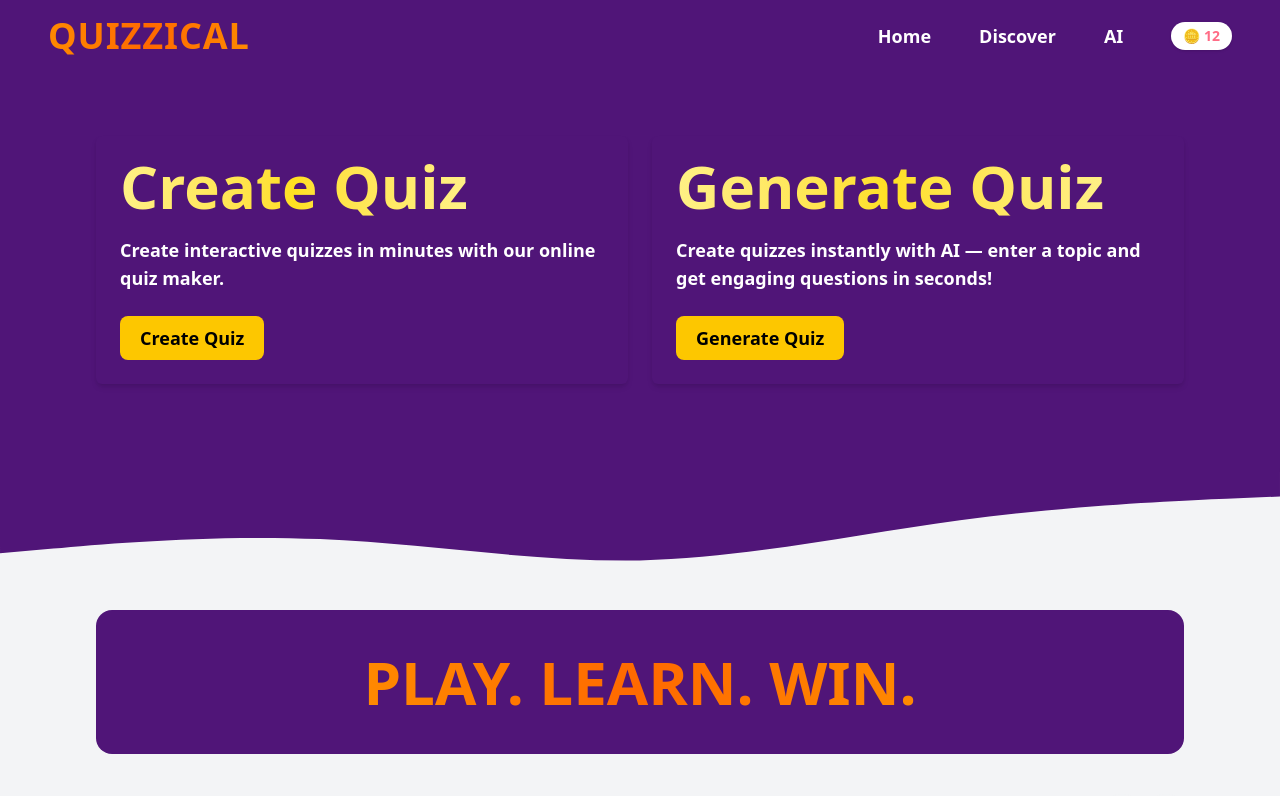
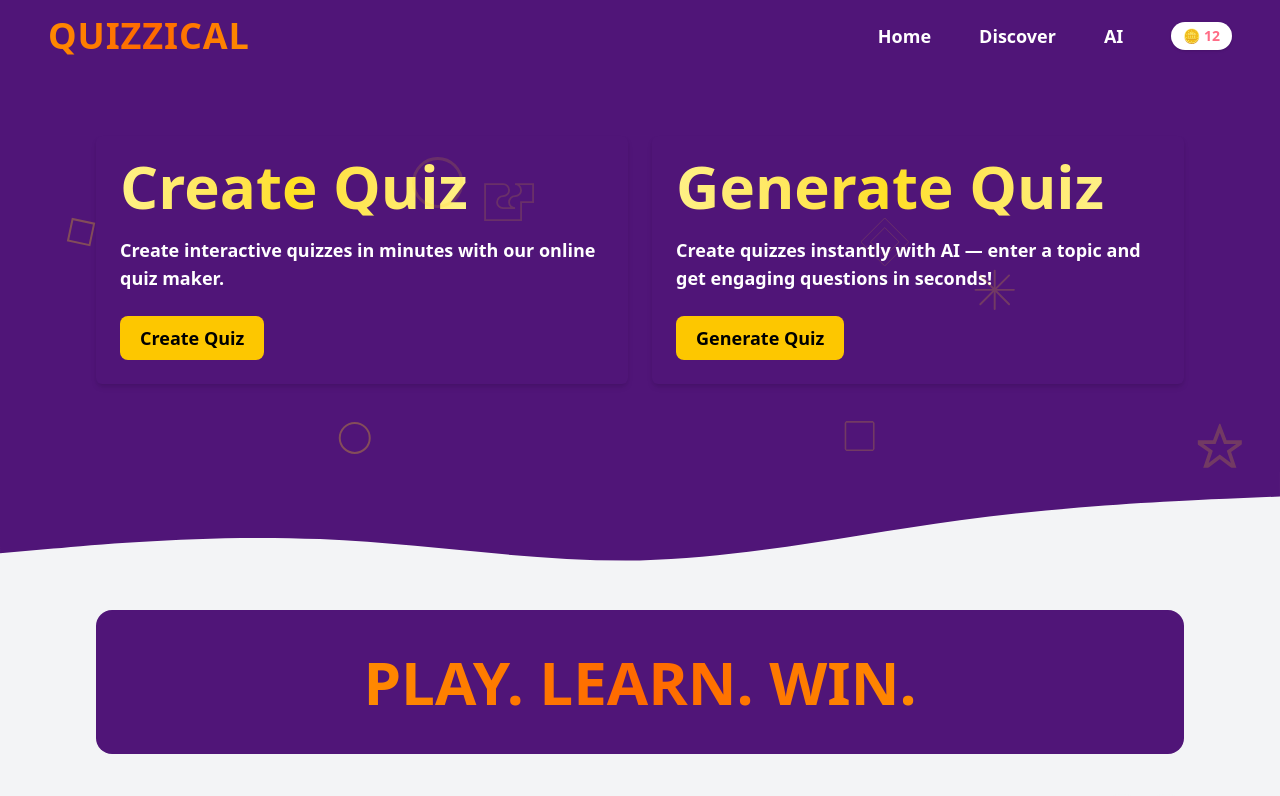
Before and after one commit to satyamAnand20/Quizzical, a React (Vite) app: page / in a window 1280 px wide. Shown: the top 796 px of the page. Built offline with nearby package versions, Linux system fonts and the light colour scheme.

Commit message:
added floating shapes in hero section.

```diff
--- /dev/null
+++ b/src/components/FloatingShapes.jsx
@@ -0,0 +1,187 @@
+import { motion } from "framer-motion";
+
+const shapeStroke = "#facc15"; // yellow-300
+
+const FloatingShapes = () => {
+  return (
+    <div className="absolute top-0 left-0 right-0 bottom-10 z-10 pointer-events-none">
+
+      {/* Circle */}
+      <motion.div
+        className="w-8 h-8 border-2 rounded-full absolute bottom-10 left-10 opacity-30"
+        style={{ borderColor: shapeStroke }}
+        animate={{ x: [0, 300], y: [0, 100] }}
+        transition={{
+          x: { duration: 6, repeat: Infinity, repeatType: "mirror", ease: "easeInOut" },
+          y: { duration: 4, repeat: Infinity, repeatType: "mirror", ease: "easeInOut" },
+        }}
+      />
+
+      {/* Square */}
+      <motion.div
+        className="w-6 h-6 border-2 absolute top-1/3 left-1/4 opacity-30 rotate-12"
+        style={{ borderColor: shapeStroke }}
+        animate={{ x: [0, -250], y: [0, 80] }}
+        transition={{
+          x: { duration: 5, repeat: Infinity, repeatType: "mirror", ease: "easeInOut" },
+          y: { duration: 6, repeat: Infinity, repeatType: "mirror", ease: "easeInOut" },
+        }}
+      />
+
+      {/* Diamond */}
+      <motion.div
+        className="absolute bottom-10 left-1/2 opacity-20 rotate-45"
+        animate={{ x: [0, 200], y: [0, -100] }}
+        transition={{
+          x: { duration: 7, repeat: Infinity, repeatType: "mirror", ease: "easeInOut" },
+          y: { duration: 5, repeat: Infinity, repeatType: "mirror", ease: "easeInOut" },
+        }}
+      >
+        <svg width="40" height="40" viewBox="0 0 100 100">
+          <polygon
+            points="50,0 100,50 50,100 0,50"
+            fill="none"
+            stroke={shapeStroke}
+            strokeWidth="4"
+          />
+        </svg>
+      </motion.div>
+
+      {/* Triangle */}
+      <motion.div
+        className="absolute top-1/4 right-1/4 opacity-25"
+        animate={{ x: [0, -300], y: [0, -150] }}
+        transition={{
+          x: { duration: 8, repeat: Infinity, repeatType: "mirror", ease: "easeInOut" },
+          y: { duration: 6, repeat: Infinity, repeatType: "mirror", ease: "easeInOut" },
+        }}
+      >
+        <svg width="48" height="48" viewBox="0 0 100 100">
+          <polygon
+            points="50,0 100,100 0,100"
+            fill="none"
+            stroke={shapeStroke}
+            strokeWidth="5"
+          />
+        </svg>
+      </motion.div>
+
+      {/* Star */}
+      <motion.div
+        className="absolute top-2/3 right-1/5 opacity-20"
+        animate={{ x: [0, 350], y: [0, 120] }}
+        transition={{
+          x: { duration: 10, repeat: Infinity, repeatType: "mirror", ease: "easeInOut" },
+          y: { duration: 7, repeat: Infinity, repeatType: "mirror", ease: "easeInOut" },
+        }}
+      >
+        <svg width="44" height="44" viewBox="0 0 24 24">
+          <polygon
+            fill="none"
+            stroke={shapeStroke}
+            strokeWidth="2"
+            points="12,2 15,10 24,10 17,15 20,24 12,18 4,24 7,15 0,10 9,10"
+          />
+        </svg>
+      </motion.div>
+
+
+      {/* Pentagon */}
+      <motion.div
+        className="absolute bottom-1/5 left-[8%] opacity-20"
+        animate={{ x: [0, -200], y: [0, 120] }}
+        transition={{
+          x: { duration: 8, repeat: Infinity, repeatType: "mirror", ease: "easeInOut" },
+          y: { duration: 5, repeat: Infinity, repeatType: "mirror", ease: "easeInOut" },
+        }}
+      >
+        <svg width="48" height="48" viewBox="0 0 100 100">
+          <polygon
+            points="50,5 95,40 77,95 23,95 5,40"
+            fill="none"
+            stroke={shapeStroke}
+            strokeWidth="4"
+          />
+        </svg>
+      </motion.div>
+
+      {/* Ring */}
+      <motion.div
+        className="absolute bottom-1/3 left-[10%] opacity-15"
+        animate={{ x: [0, 300], y: [0, -100] }}
+        transition={{
+          x: { duration: 7, repeat: Infinity, repeatType: "mirror", ease: "easeInOut" },
+          y: { duration: 6, repeat: Infinity, repeatType: "mirror", ease: "easeInOut" },
+        }}
+      >
+        <svg width="60" height="60" viewBox="0 0 100 100">
+          <circle
+            cx="50"
+            cy="50"
+            r="40"
+            fill="none"
+            stroke={shapeStroke}
+            strokeWidth="5"
+          />
+        </svg>
+      </motion.div>
+
+      {/* Concentric Diamonds */}
+      <motion.div
+        className="absolute bottom-[20%] right-[15%] opacity-15"
+        animate={{ x: [0, -180], y: [0, -130] }}
+        transition={{
+          x: { duration: 6, repeat: Infinity, repeatType: "mirror", ease: "easeInOut" },
+          y: { duration: 9, repeat: Infinity, repeatType: "mirror", ease: "easeInOut" },
+        }}
+      >
+        <svg width="48" height="48" viewBox="0 0 100 100">
+          <g fill="none" stroke={shapeStroke} strokeWidth="2">
+            <polygon points="50,0 100,50 50,100 0,50" />
+            <polygon points="50,20 80,50 50,80 20,50" />
+          </g>
+        </svg>
+      </motion.div>
+
+      {/* Asterisk-style Star */}
+      <motion.div
+        className="absolute top-[15%] right-[35%] opacity-20"
+        animate={{ x: [0, 300], y: [0, 150] }}
+        transition={{
+          x: { duration: 10, repeat: Infinity, repeatType: "mirror", ease: "easeInOut" },
+          y: { duration: 7, repeat: Infinity, repeatType: "mirror", ease: "easeInOut" },
+        }}
+      >
+        <svg width="48" height="48" viewBox="0 0 100 100">
+          <g stroke={shapeStroke} strokeWidth="4" strokeLinecap="round">
+            <line x1="50" y1="10" x2="50" y2="90" />
+            <line x1="10" y1="50" x2="90" y2="50" />
+            <line x1="20" y1="20" x2="80" y2="80" />
+            <line x1="80" y1="20" x2="20" y2="80" />
+          </g>
+        </svg>
+      </motion.div>
+
+      {/* Puzzle Piece */}
+      <motion.div
+        className="absolute bottom-[15%] left-[25%] opacity-15"
+        animate={{ x: [0, 220], y: [0, -150] }}
+        transition={{
+          x: { duration: 9, repeat: Infinity, repeatType: "mirror", ease: "easeInOut" },
+          y: { duration: 7, repeat: Infinity, repeatType: "mirror", ease: "easeInOut" },
+        }}
+      >
+        <svg width="60" height="60" viewBox="0 0 100 100">
+          <path
+            fill="none"
+            stroke={shapeStroke}
+            strokeWidth="3"
+            d="M10,10 h30 a10,10 0 0,1 0,20 a10,10 0 0,0 0,20 h20 a10,10 0 0,1 0,-20 a10,10 0 0,0 0,-20 h30 v30 h-20 v30 h-60 z"
+          />
+        </svg>
+      </motion.div>
+    </div>
+  );
+};
+
+export default FloatingShapes;
--- a/src/components/Hero.jsx
+++ b/src/components/Hero.jsx
@@ -1,9 +1,12 @@
 import { motion } from "framer-motion";
+import FloatingShapes from "./FloatingShapes";
 
 function Hero() {
   return (
     <>
-      <div className="bg-[#501578] pt-6 pb-6 sm:pt-8 sm:pb-10 min-h-[20vh] sm:min-h-[35vh] lg:min-h-[50vh]">
+      <div className="relative bg-[#501578] pt-6 pb-6 sm:pt-8 sm:pb-10 min-h-[20vh] sm:min-h-[35vh] lg:min-h-[50vh] overflow-hidden">
+        <FloatingShapes />
+
         <div className="grid grid-cols-1 md:grid-cols-2 gap-6 max-w-6xl mx-auto py-4 sm:py-6 lg:py-8 px-4 sm:px-6 lg:px-8">
           <div className="flex flex-col justify-center items-center md:items-start text-center md:text-left shadow-md rounded-md p-6 bg-[#501578] bg-opacity-10">
             <motion.h1
```
